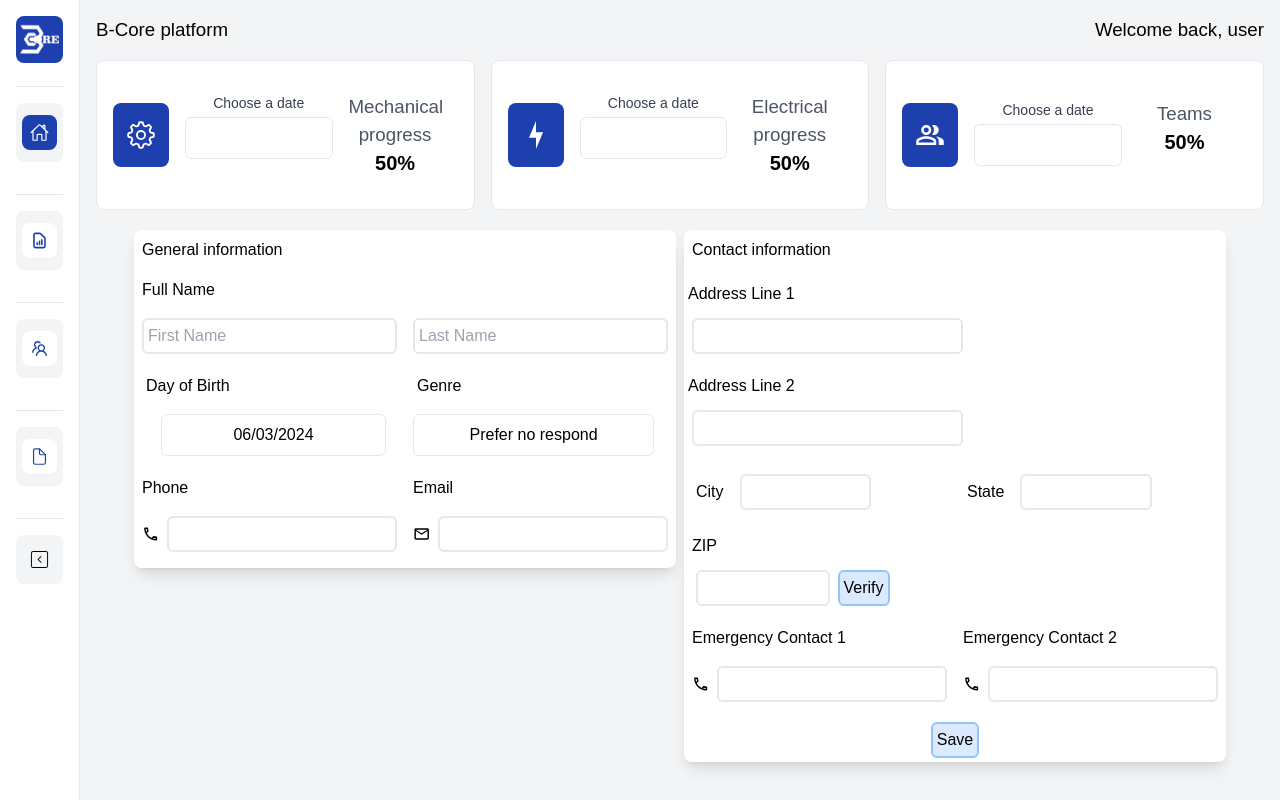
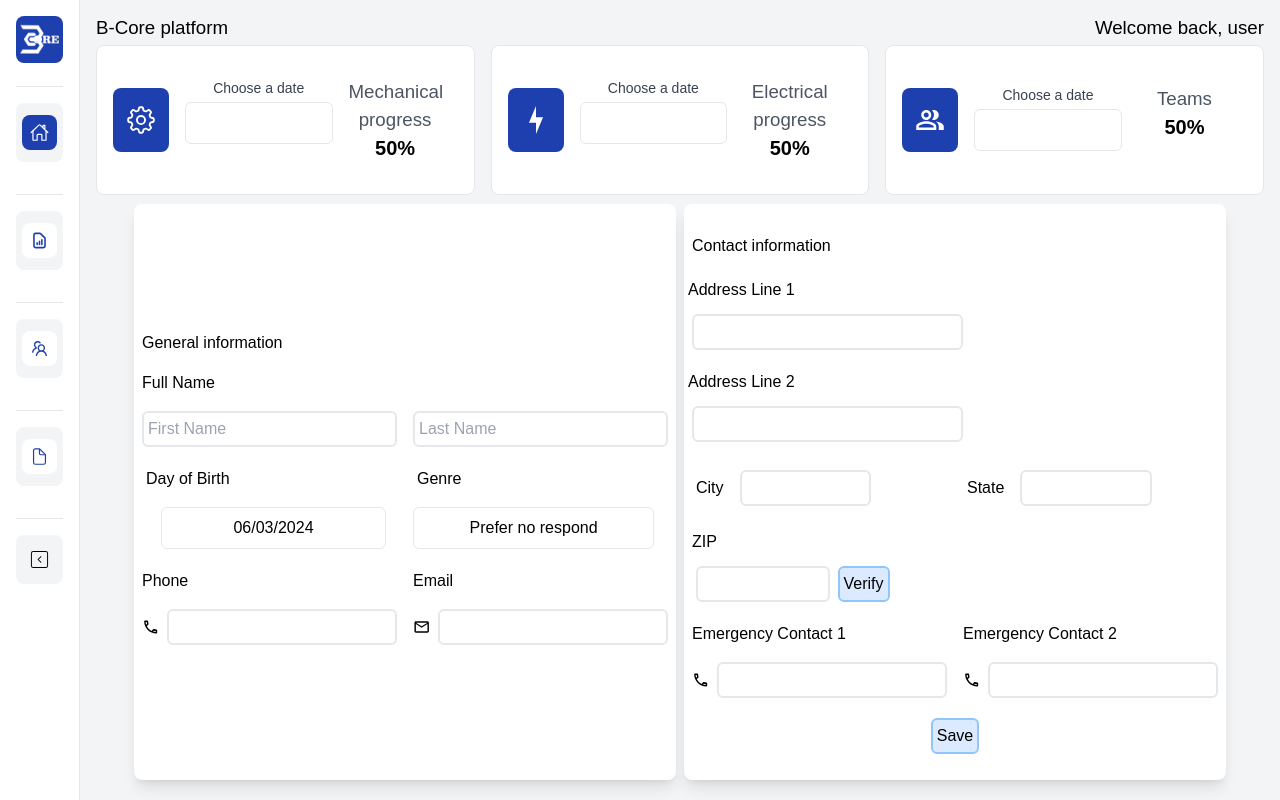
Before and after one commit to LMartin1998/BCorePlatform-Deploy, a Next.js app: page /teams/adduser in a window 1280 px wide. Built offline with nearby package versions, Linux system fonts and the light colour scheme.

Commit message:
Forms fixed

```diff
--- a/src/app/(singlegrid)/teams/adduser/page.jsx
+++ b/src/app/(singlegrid)/teams/adduser/page.jsx
@@ -15,11 +15,16 @@ export default function AddUser() {
   const [date, setDate] = useState(new Date());
 
   return (
-    <main className="bg-gray-100 min-h-screen">
+    <main className="bg-gray-100 min-w-screen h-screen max-h-screen">
+      <div className="flex flex-col justify-center w-full h-[5%]">
         <Header></Header>
+      </div>
+      <div className="flex w-full h-[20%] items-center">
         <TopCards></TopCards>
-      <form action={save}>
-        <div className="w-full h-full flex flex-col items-center justify-center">
+      </div>
+      <div className="flex w-full h-[72%] justify-center items-start">
+        <form className="w-full h-full" action={save}>
+          <div className="flex flex-col items-center justify-center w-full h-full">
             <div className="w-11/12 h-full flex items-start justify-center">
               <div className="flex flex-col w-1/2 h-full m-1 rounded-lg shadow-lg bg-white justify-center items-center self-start">
                 <div className="w-full flex justify-start items-center">
@@ -222,6 +227,7 @@ export default function AddUser() {
             </div>
           </div>
         </form>
+      </div>
     </main>
   );
 }
```
Lines whose indentation alone changed are shown as unchanged.
